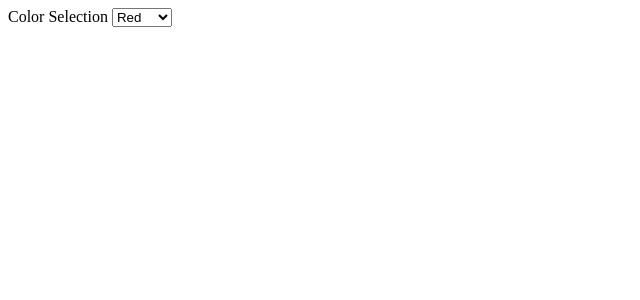
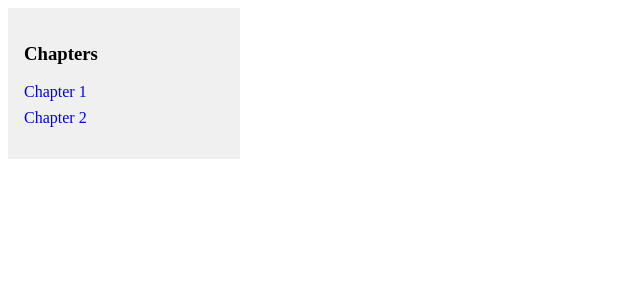
Before and after one commit to xiaoxiongzuibang/QuantLab, a Flask app: template frontend/templates/crashcourse.html in a window 1280 px wide. Shown: the top 300 px of the page, without its empty margins (0-640 px from the left). Run offline with Flask 3, Linux system fonts and the light colour scheme; the template is opened without the code that fills it, so the values that code supplies are empty.

Commit message:
Update index.html

```diff
--- a/backend/mycerebro.py
+++ b/backend/mycerebro.py
@@ -9,7 +9,7 @@ class MyCerebro(bt.Cerebro):
         if self._exactbars > 0:
             return
 
-        kwargs['figsize'] = (30, 10)
+        kwargs['figsize'] = (width, height)
         kwargs['dpi'] = dpi
 
         if not plotter:
--- a/frontend/templates/backtest.html
+++ b/frontend/templates/backtest.html
@@ -152,6 +152,7 @@
       </tbody>
     </table>
   </div>
+
     {% endif %}
     <!--JavaScript-->
     <script src="{{ url_for('static', filename='script/script.js') }}"></script>
--- a/frontend/templates/crashcourse.html
+++ b/frontend/templates/crashcourse.html
@@ -1,39 +1,52 @@
+<!-- templates/layout.html -->
 <!DOCTYPE html>
-<html lang="en">
-    <!-- 请你自己动手写一个小网页，功能要求：
-	1.	页面上有一个下拉框 <select>，里面有三个选项："红色", "绿色", "蓝色".
-	2.	当用户选择某个选项时，将页面背景色 (document.body.style.backgroundColor) 改成对应的颜色。
-	3.	如果用户选择 "蓝色"，同时在页面上显示一个 <div>，内容是 "这是你的最爱颜色吗？"（默认隐藏，只有当选择蓝色时才显示）。 -->
-
+<html>
 <head>
-    <meta charset="UTF-8">
-    <meta name="viewport" content="width=device-width, initial-scale=1.0">
-    <title>Document</title>
+    <meta charset="utf-8">
+    <title>{% block title %}My Crash Course{% endblock %}</title>
     <style>
-        .hidden {
-            display: none;
-        }
+      /* 基本的布局样式 */
+      .container {
+        display: flex;
+      }
+      nav {
+        width: 200px;
+        background-color: #f0f0f0;
+        padding: 1rem;
+      }
+      main {
+        flex: 1;
+        padding: 1rem;
+      }
+      ul {
+        list-style: none;
+        padding: 0;
+      }
+      ul li a {
+        text-decoration: none;
+        display: block;
+        margin: 0.5rem 0;
+      }
     </style>
 </head>
 <body>
-    <label for = 'ColorSelection'>Color Selection</label>
-    <select name = 'ColorSelection' id = 'color'>
-        <option value = 'red'>Red</option>
-        <option value = 'green'>Green</option>
-        <option value = 'blue'>Blue</option>
-    </select>
-    <div id = 'question' class ="hidden">Is blue your favorate color?</div>
+  <div class="container">
+    <!-- 左侧导航 -->
+    <nav>
+      <h3>Chapters</h3>
+      <ul>
+        <li><a href="{{ url_for('chapter', num=1) }}">Chapter 1</a></li>
+        <li><a href="{{ url_for('chapter', num=2) }}">Chapter 2</a></li>
+        <!-- 你可以继续添加更多章节链接 -->
+      </ul>
+    </nav>
 
-    <!--JavaScript-->
-    <script>
-        const ColorSelection = document.getElementById('color');
-        const Question = document.getElementById('question');
-        ColorSelection.addEventListener('change', function() {
-            document.body.style.backgroundColor = ColorSelection.value;
-            if (ColorSelection.value === 'blue') {
-            Question.classList.remove('hidden');
-        }
-        })
-    </script>
+    <!-- 右侧主要内容区域 -->
+    <main>
+      {% block content %}
+      <!-- 子模板的正文会插入到这里 -->
+      {% endblock %}
+    </main>
+  </div>
 </body>
 </html>
```
Also changed, not shown: frontend/static/css/index.css (added, +37 -0 lines), frontend/templates/index.html (+9 -13 lines).
